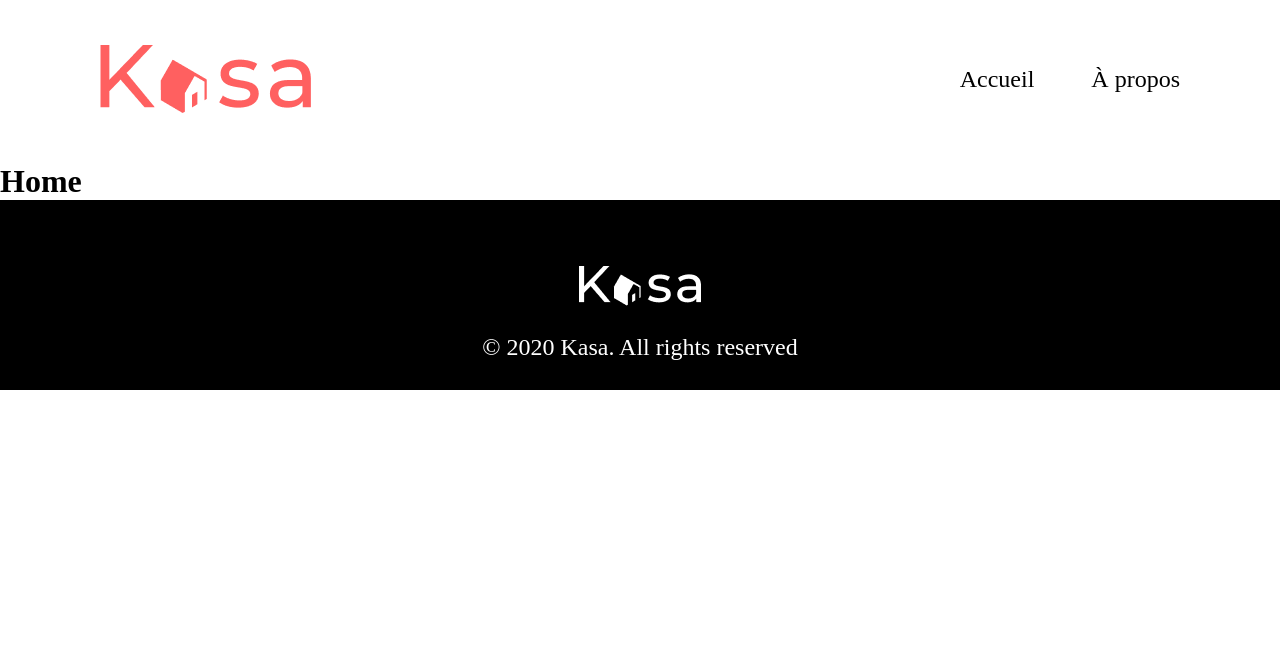
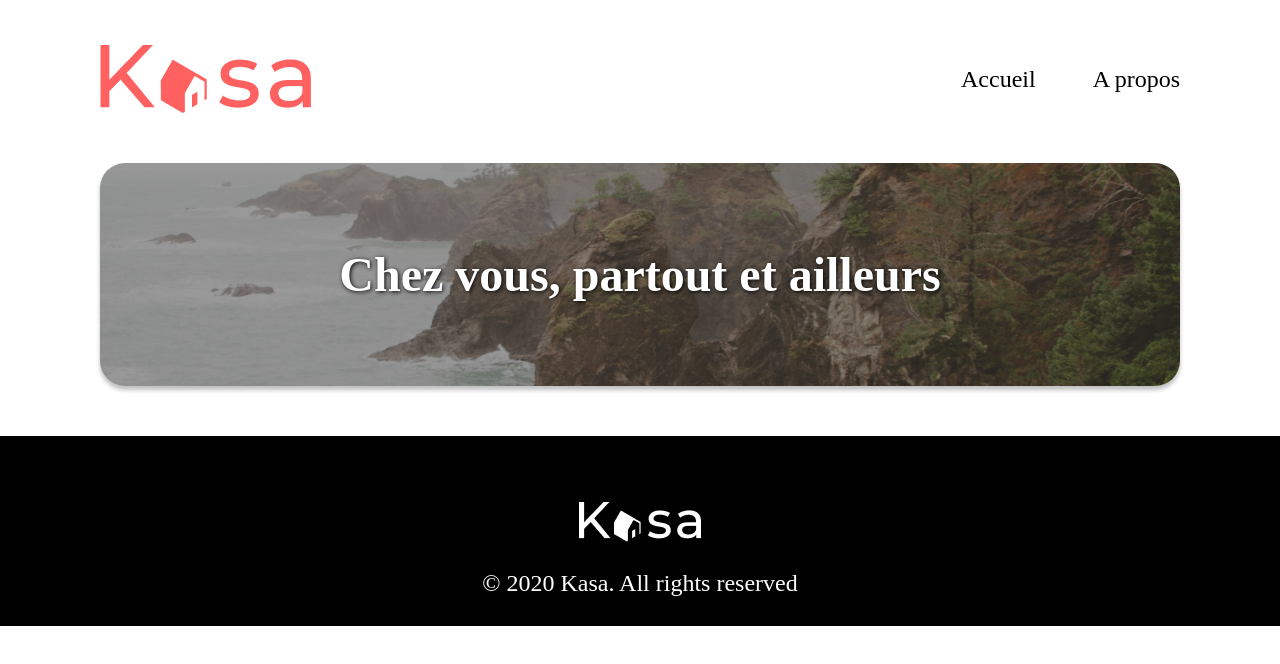
Before and after one commit to BadBadBean/kasa, a React (Vite) app: page / in a window 1280 px wide. Shown: the top 664 px of the page. Built offline with nearby package versions, Linux system fonts and the light colour scheme.

Commit message:
adding banner

```diff
--- a/src/App.jsx
+++ b/src/App.jsx
@@ -12,7 +12,7 @@ function App() {
       <div className="container">
         <Routes>
           <Route path="/" element={<Home />} />
-          <Route path="/about" element={<About />} />
+          <Route path="/a-propos" element={<About />} />
         </Routes>
       </div>
       <Footer />
--- a/src/components/Banner.jsx
+++ b/src/components/Banner.jsx
@@ -1,8 +1,15 @@
-export default function Banner() {
-    return (
-      <>
-        <div className="banner">
-        </div>
-      </>
-    )
+import PropTypes from 'prop-types'
+
+export default function Banner({ backgroundImage, text }) {
+  return (
+    <div className="banner">
+      <div className="banner__background" style={{ backgroundImage: `url(${backgroundImage})` }}></div>
+      <p>{text}</p>
+    </div>
+  );
 }
+
+Banner.propTypes = {
+  text: PropTypes.string,
+  backgroundImage: PropTypes.string
+}
--- a/src/components/Header.jsx
+++ b/src/components/Header.jsx
@@ -7,7 +7,7 @@ export default function Header() {
                 <img src="src/assets/logo/logo.png"/>
                 <ul>
                     <li><Link to="/">Accueil</Link></li>
-                    <li><Link to="/about">À propos</Link></li>
+                    <li><Link to="/a-propos">A propos</Link></li>
                 </ul>
             </nav>
         </>
--- a/src/pages/About.jsx
+++ b/src/pages/About.jsx
@@ -1,3 +1,13 @@
+import Banner from "../components/Banner"
+
 export default function About() {
-    return <h1>About</h1>
+    return (
+    <>
+      <div>
+        <Banner
+          backgroundImage='./src/assets/images/about_banner.png'
+        />
+    </div>
+    </>
+  )
 }
--- a/src/pages/Home.jsx
+++ b/src/pages/Home.jsx
@@ -1,3 +1,14 @@
+import Banner from "../components/Banner"
+
 export default function Home() {
-    return <h1>Home</h1>
+    return (
+    <>
+      <div>
+        <Banner
+          backgroundImage='./src/assets/images/home_banner.png'
+          text="Chez vous, partout et ailleurs"
+        />
+    </div>
+    </>
+  )
 }
--- a/src/style/base/_general.scss
+++ b/src/style/base/_general.scss
@@ -1,49 +1,3 @@
-* {
-    box-sizing: border-box;
-    margin: 0;
-    padding: 0;
-}
-
 body {
     font-family: "Montserra";
 }
-
-.nav {
-    display: flex;
-    justify-content: space-between;
-    align-items: center;
-    gap: 2rem;
-    padding: 45px 100px 50px 100px;
-}
-
-.nav ul {
-    list-style: none;
-    display: flex;
-    gap: 57px;
-}
-
-.nav a {
-    text-decoration: none;
-    color: inherit;
-    font-size: 24px;
-    font-weight: 500;
-}
-
-.footer {
-    background-color: black;
-    color: white;
-    display: flex;
-    flex-direction: column;
-    align-items: center;
-    gap: 28px;
-    padding: 66px 0 29px 0;
-}
-
-.footer img {
-    width: 122px;
-}
-
-.footer p {
-    font-size: 24px;
-    font-weight: 500;
-}
--- /dev/null
+++ b/src/style/base/_reset.scss
@@ -0,0 +1,7 @@
+*,
+*::after,
+*::before {
+    margin: 0;
+    padding: 0;
+    box-sizing: inherit;
+}
--- /dev/null
+++ b/src/style/components/_banner.scss
@@ -0,0 +1,30 @@
+.banner {
+    position: relative;
+    display: flex;
+    justify-content: center;
+    align-items: center;
+    text-align: center;
+    height: 223px;
+    margin-bottom: 43px;
+    margin-inline: 100px;
+    border-radius: 25px;
+    box-shadow: 0px 4px 4px 0px #00000040;
+}
+
+.banner p {
+    font-weight: 700;
+    font-size: 48px;
+    color: white;
+    text-shadow: 1px 1px 4px black;
+}
+
+.banner__background {
+    position: absolute;
+    background-position: center;
+    width: 100%;
+    height: 100%;
+    background-size: cover;
+    border-radius: 25px;
+    filter: brightness(0.6);
+    z-index: -1;
+}
--- /dev/null
+++ b/src/style/layout/_footer.scss
@@ -0,0 +1,19 @@
+.footer {
+    background-color: black;
+    color: white;
+    display: flex;
+    flex-direction: column;
+    align-items: center;
+    gap: 28px;
+    padding: 66px 0 29px 0;
+    margin-top: 50px;
+}
+
+.footer img {
+    width: 122px;
+}
+
+.footer p {
+    font-size: 24px;
+    font-weight: 500;
+}
--- /dev/null
+++ b/src/style/layout/_header.scss
@@ -0,0 +1,20 @@
+.nav {
+    display: flex;
+    justify-content: space-between;
+    align-items: center;
+    gap: 2rem;
+    padding: 45px 100px 50px 100px;
+}
+
+.nav ul {
+    list-style: none;
+    display: flex;
+    gap: 57px;
+}
+
+.nav a {
+    text-decoration: none;
+    color: inherit;
+    font-size: 24px;
+    font-weight: 500;
+}
```
Also changed, not shown: src/style/main.scss (+7 -1 lines), src/assets/images/about_banner.png (renamed from src/assets/images/kalen-emsley-Bkci_8qcdvQ-unsplash 2.png), src/assets/images/home_banner.png (renamed from src/assets/images/eric-muhr-P_XxsdVgtpQ-unsplash.png.png).
